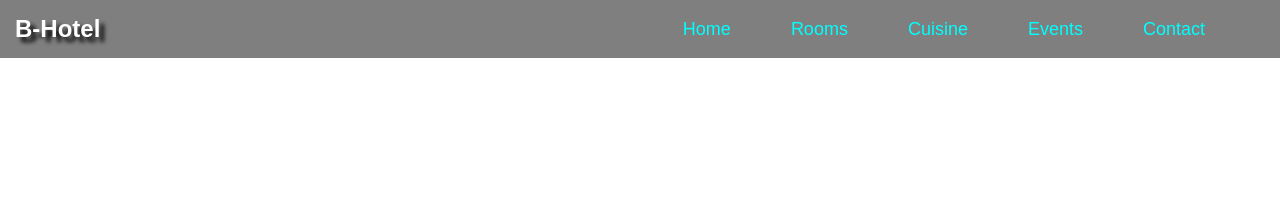
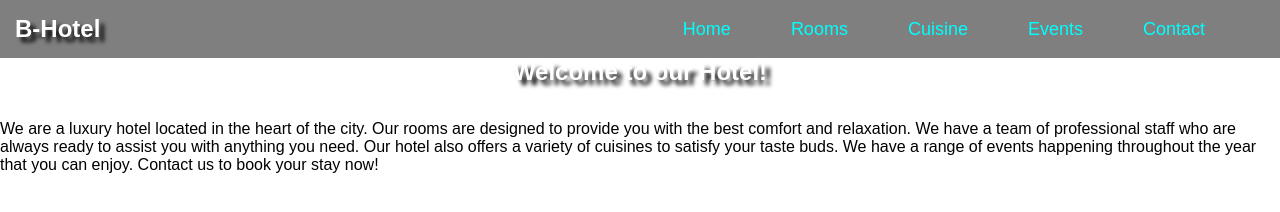
Before and after one commit to HelderBalbino/Be-Hotel, a plain HTML site: page index.html in a window 1280 px wide. Drawn offline with Linux system fonts and the light colour scheme.

Commit message:
add: create hotel section with welcome message and description

```diff
--- a/index.html
+++ b/index.html
@@ -20,6 +20,21 @@
 			</nav>
 		</header>
 
+		<section id="hotel">
+			<div class="hotel-container"></div>
+			<h1 class="typing-effect">Welcome to our Hotel!</h1>
+			<br />
+			<p class="hotel-text1">
+				We are a luxury hotel located in the heart of the city. Our
+				rooms are designed to provide you with the best comfort and
+				relaxation. We have a team of professional staff who are always
+				ready to assist you with anything you need. Our hotel also
+				offers a variety of cuisines to satisfy your taste buds. We have
+				a range of events happening throughout the year that you can
+				enjoy. Contact us to book your stay now!
+			</p>
+		</section>
+
 		<script src="app.js"></script>
 	</body>
 </html>
```
